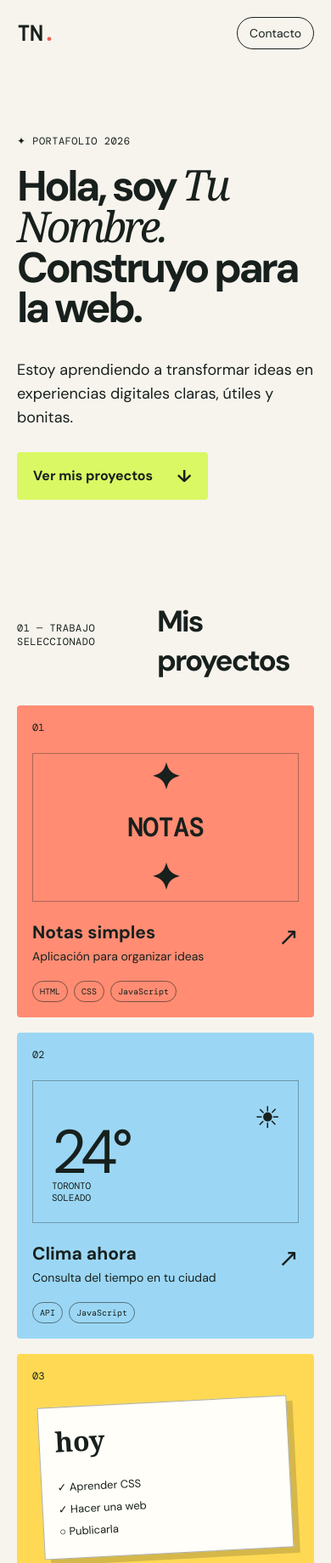
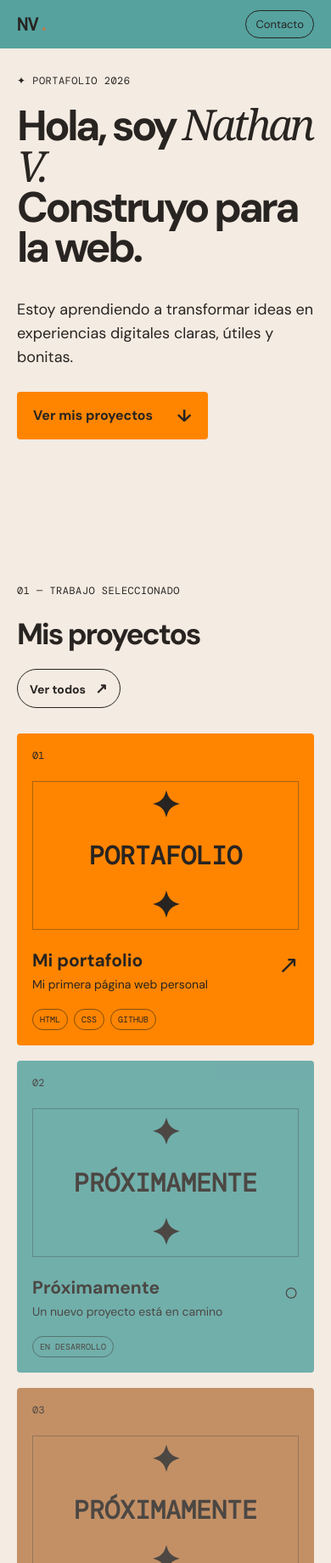
Before and after one commit to Nathizard/outputs, a plain HTML site: page index.html in a window 390 px wide. Shown: the top 1839 px of the page at 85% size. Drawn offline with nearby package versions, Linux system fonts and the light colour scheme.

Commit message:
Portafolio

```diff
--- a/index.html
+++ b/index.html
@@ -3,8 +3,8 @@
   <head>
     <meta charset="UTF-8" />
     <meta name="viewport" content="width=device-width, initial-scale=1.0" />
-    <meta name="description" content="Portafolio de Tu Nombre" />
-    <title>Tu Nombre | Portafolio</title>
+    <meta name="description" content="Portafolio" />
+    <title>Nathan V | Portafolio</title>
     <link rel="preconnect" href="https://fonts.googleapis.com" />
     <link rel="preconnect" href="https://fonts.gstatic.com" crossorigin />
     <link href="https://fonts.googleapis.com/css2?family=DM+Mono&family=DM+Sans:wght@400;500;700&display=swap" rel="stylesheet" />
@@ -12,7 +12,7 @@
   </head>
   <body>
     <header class="header">
-      <a class="logo" href="#inicio">TN<span>.</span></a>
+      <a class="logo" href="#inicio">NV<span>.</span></a>
       <nav aria-label="Navegación principal">
         <a href="#proyectos">Proyectos</a>
         <a href="#sobre-mi">Sobre mí</a>
@@ -23,47 +23,20 @@
     <main>
       <section class="hero" id="inicio">
         <p class="eyebrow">✦ PORTAFOLIO 2026</p>
-        <h1>Hola, soy <em>Tu Nombre.</em><br />Construyo para la web.</h1>
+        <h1>Hola, soy <em>Nathan V.</em><br />Construyo para la web.</h1>
         <p class="intro">Estoy aprendiendo a transformar ideas en experiencias digitales claras, útiles y bonitas.</p>
         <a class="button" href="#proyectos">Ver mis proyectos <span>↓</span></a>
       </section>
 
       <section class="projects section" id="proyectos">
         <div class="section-title">
-          <p class="eyebrow">01 — TRABAJO SELECCIONADO</p>
-          <h2>Mis proyectos</h2>
+          <div>
+            <p class="eyebrow">01 — TRABAJO SELECCIONADO</p>
+            <h2>Mis proyectos</h2>
+          </div>
+          <a class="see-all" href="proyectos.html">Ver todos <span>↗</span></a>
         </div>
-        <div class="project-grid">
-          <article class="project-card coral">
-            <div class="project-number">01</div>
-            <div class="project-art art-notes"><span>✦</span><span>NOTAS</span><span>✦</span></div>
-            <div class="project-info">
-              <div><h3>Notas simples</h3><p>Aplicación para organizar ideas</p></div>
-              <a href="#" aria-label="Ver proyecto Notas simples">↗</a>
-            </div>
-            <div class="tags"><span>HTML</span><span>CSS</span><span>JavaScript</span></div>
-          </article>
-
-          <article class="project-card blue">
-            <div class="project-number">02</div>
-            <div class="project-art art-weather"><span>24°</span><small>TORONTO<br />SOLEADO</small><i>☀</i></div>
-            <div class="project-info">
-              <div><h3>Clima ahora</h3><p>Consulta del tiempo en tu ciudad</p></div>
-              <a href="#" aria-label="Ver proyecto Clima ahora">↗</a>
-            </div>
-            <div class="tags"><span>API</span><span>JavaScript</span></div>
-          </article>
-
-          <article class="project-card yellow">
-            <div class="project-number">03</div>
-            <div class="project-art art-tasks"><span>hoy</span><div>✓ Aprender CSS<br />✓ Hacer una web<br />○ Publicarla</div></div>
-            <div class="project-info">
-              <div><h3>Lista diaria</h3><p>Organizador de tareas personales</p></div>
-              <a href="#" aria-label="Ver proyecto Lista diaria">↗</a>
-            </div>
-            <div class="tags"><span>HTML</span><span>CSS</span></div>
-          </article>
-        </div>
+        <div class="project-grid" data-project-list="recent"></div>
       </section>
 
       <section class="about section" id="sobre-mi">
@@ -71,7 +44,7 @@
         <div class="about-content">
           <h2>Curiosidad, práctica<br />y muchas ganas de <em>crear.</em></h2>
           <div>
-            <p>Estoy comenzando mi camino como desarrollador/a web. Me gusta aprender construyendo proyectos que resuelvan pequeños problemas reales.</p>
+            <p>Estoy comenzando mi camino como desarrollador web. Me gusta aprender construyendo proyectos que resuelvan pequeños problemas reales.</p>
             <p>Ahora mismo estoy explorando HTML, CSS y JavaScript.</p>
             <ul class="skills"><li>HTML</li><li>CSS</li><li>JavaScript</li><li>Git</li></ul>
           </div>
@@ -81,10 +54,11 @@
       <section class="contact" id="contacto">
         <p class="eyebrow">03 — ¿TRABAJAMOS JUNTOS?</p>
         <h2>Hablemos de tu próxima idea.</h2>
-        <a href="mailto:tuemail@ejemplo.com">tuemail@ejemplo.com <span>↗</span></a>
+        <a href="mailto:nathanabdiel2007@gmail.com">nathanabdiel2007@gmail.com <span>↗</span></a>
       </section>
     </main>
 
-    <footer><span>© 2026 Tu Nombre</span><span>Hecho con curiosidad ✦</span></footer>
+    <footer><span>© 2026 Nathan Vazquez</span><span>Hecho con curiosidad ✦</span></footer>
+    <script src="projects.js"></script>
   </body>
 </html>
--- /dev/null
+++ b/projects.js
@@ -0,0 +1,84 @@
+// Los proyectos se leen de arriba hacia abajo: el primero es el más reciente.
+const projects = [
+  {
+    title: "Mi portafolio",
+    description: "Mi primera página web personal",
+    tags: ["HTML", "CSS", "GITHUB"],
+    color: "coral",
+    art: "portfolio",
+    url: "index.html",
+  },
+  {
+    title: "Próximamente",
+    description: "Un nuevo proyecto está en camino",
+    tags: ["EN DESARROLLO"],
+    color: "blue",
+    art: "coming",
+    comingSoon: true,
+  },
+  {
+    title: "Próximamente",
+    description: "Aquí estará mi siguiente creación",
+    tags: ["EN DESARROLLO"],
+    color: "yellow",
+    art: "coming",
+    comingSoon: true,
+  },
+];
+
+function createArt(type) {
+  const art = {
+    portfolio: '<div class="project-art art-notes"><span>✦</span><span>PORTAFOLIO</span><span>✦</span></div>',
+    coming: '<div class="project-art art-notes"><span>✦</span><span>PRÓXIMAMENTE</span><span>✦</span></div>',
+  };
+
+  return art[type];
+}
+
+function createProjectCard(project, index, isFullLink = false) {
+  const tags = project.tags.map((tag) => `<span>${tag}</span>`).join("");
+  const number = String(index + 1).padStart(2, "0");
+  const card = `
+    <article class="project-card ${project.color} ${project.comingSoon ? "is-coming-soon" : ""}">
+      <div class="project-number">${number}</div>
+      ${createArt(project.art)}
+      <div class="project-info">
+        <div><h3>${project.title}</h3><p>${project.description}</p></div>
+        ${project.comingSoon ? '<span class="project-link-icon" aria-hidden="true">○</span>' : isFullLink ? '<span class="project-link-icon">↗</span>' : `<a href="${project.url}" aria-label="Ver proyecto ${project.title}">↗</a>`}
+      </div>
+      <div class="tags">${tags}</div>
+    </article>
+  `;
+
+  if (isFullLink && !project.comingSoon) {
+    return `<a class="project-card-link" href="${project.url}" aria-label="Ver proyecto ${project.title}">${card}</a>`;
+  }
+
+  return card;
+}
+
+document.querySelectorAll("[data-project-list]").forEach((container) => {
+  const list = container.dataset.projectList === "recent" ? projects.slice(0, 3) : projects;
+  container.innerHTML = list.map((project, index) => createProjectCard(project, index, true)).join("");
+});
+
+// Oculta la barra al bajar y la muestra de nuevo al subir.
+const header = document.querySelector(".header");
+let previousScrollPosition = window.scrollY;
+
+window.addEventListener(
+  "scroll",
+  () => {
+    const currentScrollPosition = window.scrollY;
+    const isScrollingDown = currentScrollPosition > previousScrollPosition;
+
+    if (isScrollingDown && currentScrollPosition > 80) {
+      header.classList.add("is-hidden");
+    } else {
+      header.classList.remove("is-hidden");
+    }
+
+    previousScrollPosition = currentScrollPosition;
+  },
+  { passive: true },
+);
--- a/styles.css
+++ b/styles.css
@@ -1,10 +1,11 @@
 :root {
-  --ink:#18201d;
-  --paper:#f7f4ed;
-  --lime:#d9f863;
-  --coral:#ff8c73;
-  --blue:#9bd7f5;
-  --yellow:#ffd954;
+  --ink:#282421;
+  --paper:#f4ebe2;
+  --teal-dark:#786a5f;
+  --lime:#16dce2;
+  --coral:#ff8500;
+  --blue:#55a29f;
+  --yellow:#b97d4b;
 }
 
 * {
@@ -24,24 +25,28 @@ body {
 
 .header {
   width:100%;
-  padding:24px 32px;
+  padding:15px 32px;
   display:flex;
   justify-content:space-between;
   align-items:center;
   position: sticky;
   top:0;
   z-index:100;
-  background:var(--paper);
+  background:var(--blue);
+  transition:transform 220ms ease;
+}
+.header.is-hidden {
+  transform:translateY(-100%);
 }
 
 .logo {
-  font:700 25px "DM Mono",monospace;
+  font:700 22px "DM Mono",monospace;
   color:inherit;
   text-decoration:none;
 }
 
 .logo span {
-  color:#ee5f50;
+  color:var(--yellow);
 }
 
 nav {
@@ -71,7 +76,7 @@ nav a {
 
 .hero {
   min-height:610px;
-  padding-top:100px;
+  padding-top:40px;
 }
 
 .eyebrow {
@@ -105,7 +110,7 @@ nav a {
   align-items:center;
   text-decoration:none;
   color:var(--ink);
-  background:var(--lime);
+  background:var(--coral);
   padding:15px 19px;
   border-radius:4px;
   font-weight:700;
@@ -121,8 +126,21 @@ nav a {
 .section-title {
   display:flex;
   justify-content:space-between;
-  align-items:baseline;
+  align-items:end;
   margin-bottom:30px;
+}
+.see-all {
+  padding:11px 14px;
+  color:var(--ink);
+  border:1px solid var(--ink);
+  border-radius:30px;
+  font-size:14px;
+  font-weight:700;
+  text-decoration:none;
+}
+.see-all span {
+  margin-left:8px;
+  font-size:17px;
 }
 .section h2,.contact h2 {
   font-size:clamp(35px,5vw,65px);
@@ -142,6 +160,22 @@ nav a {
   min-height:430px;
   display:flex;
   flex-direction:column;
+  transition:transform 180ms ease, box-shadow 180ms ease;
+}
+.project-card-link {
+  display:block;
+  color:inherit;
+  text-decoration:none;
+}
+@media (hover:hover) {
+  .project-card:not(.is-coming-soon):hover {
+    z-index:1;
+    box-shadow:0 12px 24px rgba(24,32,29,.16);
+    transform:scale(1.025);
+  }
+}
+.project-card.is-coming-soon {
+  opacity:.82;
 }
 .coral {
   background:var(--coral);
@@ -176,7 +210,8 @@ nav a {
   font-size:14px;
   margin:5px 0 0;
 }
-.project-info a {
+.project-info a,
+.project-link-icon {
   color:inherit;
   text-decoration:none;
   font-size:29px;
@@ -225,7 +260,7 @@ nav a {
   font-style:normal;
 }
 .art-tasks {
-  background:#fffef8;
+  background:#faeee2;
   margin:22px 10px;
   padding:18px;
   display:block;
@@ -287,33 +322,76 @@ nav a {
 .contact > a span {
   margin-left:15px;
 }
+.page-hero {
+  max-width:1200px;
+  margin:auto;
+  padding:40px 32px;
+}
+.page-hero h1 {
+  max-width:750px;
+  margin:0;
+  font-size:clamp(48px,7vw,90px);
+  line-height:.95;
+  letter-spacing:-.07em;
+}
+.page-hero p:last-child {
+  max-width:500px;
+  margin:28px 0 0;
+  font-size:18px;
+  line-height:1.55;
+}
+.all-projects {
+  max-width:1200px;
+  margin:auto;
+  padding:40px 32px 100px;
+}
 footer {
   max-width:1200px;
   padding:25px 32px;
   margin:auto;
   display:flex;
   justify-content:space-between;
-  border-top:1px solid #cfcac0;
+  border-top:1px solid #c9aca0;
   font:12px "DM Mono",monospace;
 }
 
 @media (max-width:700px) {
   .header {
-    padding:20px;
+    padding:12px 20px;
+  }
+  .logo {
+    font-size:21px;
   }
   nav {
     gap:14px;
   }
+  .nav-contacto {
+    padding:7px 11px;
+    font-size:13px;
+  }
   nav a:not(.nav-contacto) {
     display:none;
+  }
+  .section-title {
+    gap:18px;
+    align-items:flex-start;
+    flex-direction:column;
   }
   .hero,.section,.contact {
     padding-left:20px;
     padding-right:20px;
   }
+  .page-hero,
+  .all-projects {
+    padding-right:20px;
+    padding-left:20px;
+  }
+  .page-hero {
+    padding-top:30px;
+  }
   .hero {
     min-height:560px;
-    padding-top:80px;
+    padding-top:30px;
   }
   .project-grid,.about-content {
     grid-template-columns:1fr;
@@ -339,5 +417,10 @@ footer {
     padding-top:75px;
     padding-bottom:75px;
   }
+  .contact > a {
+    max-width:100%;
+    font-size:clamp(15px,5vw,20px);
+    overflow-wrap:anywhere;
+  }
 
 }
```
Also changed, not shown: proyectos.html (added, +38 -0 lines).
